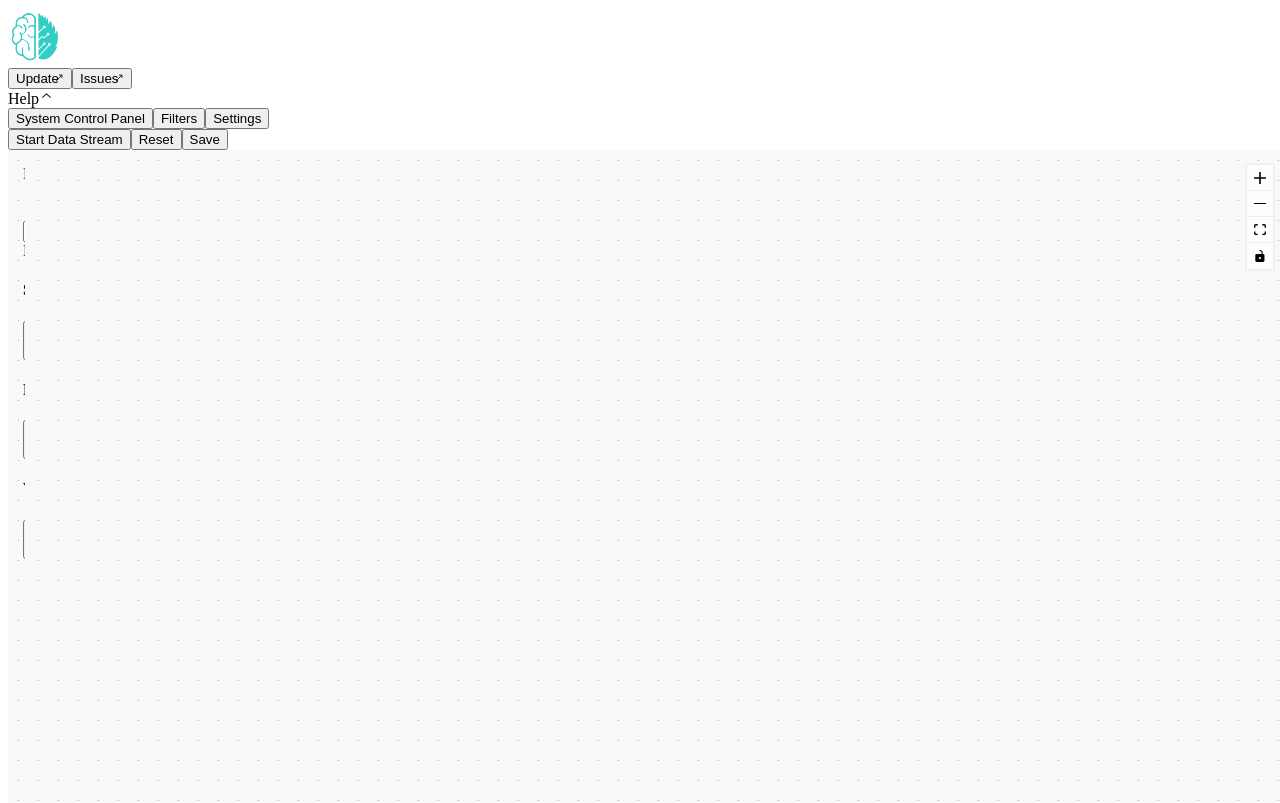
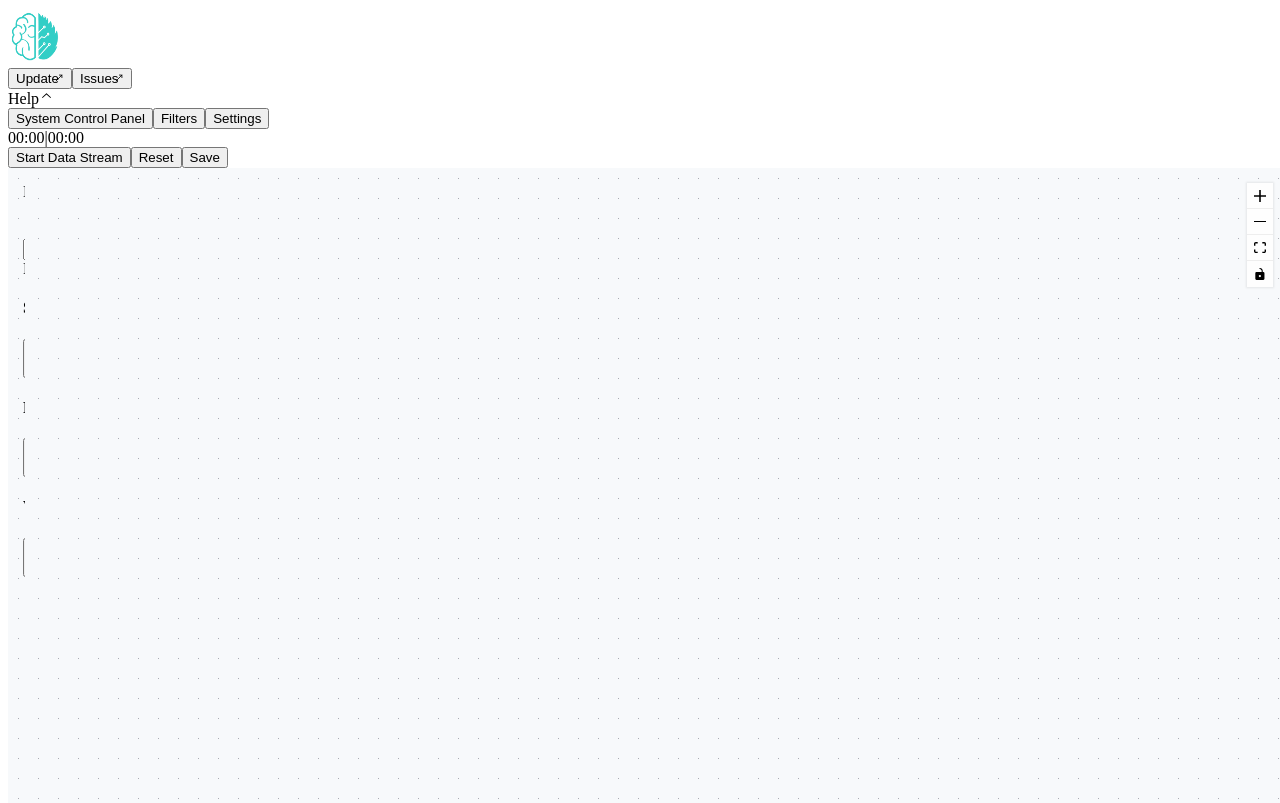
Before and after one commit to UBCMint/mint-frontend-product, a Next.js app: page / in a window 1280 px wide. Shown: the top 803 px of the page. Built offline with nearby package versions, Linux system fonts and the light colour scheme.

Commit message:
added timer

```diff
--- a/components/ui-header/settings-bar.tsx
+++ b/components/ui-header/settings-bar.tsx
@@ -4,16 +4,47 @@ import { Menubar, MenubarMenu, MenubarTrigger } from '@/components/ui/menubar';
 import { Slider } from '@/components/ui/slider';
 import { Button } from '@/components/ui/button';
 import { useGlobalContext } from '@/context/GlobalContext';
+import { Timer } from '@/components/ui/timer';
+import { useEffect, useRef, useState } from 'react';
 
 export default function SettingsBar() {
     const { dataStreaming, setDataStreaming } = useGlobalContext();
-
+    const [leftTimerSeconds, setLeftTimerSeconds] = useState(0);
+    const intervalRef = useRef<NodeJS.Timeout | null>(null);
     // useEffect(() => {
     //     console.log('dataStreaming:', dataStreaming);
     // });
+    // Timer effect - starts/stops based on dataStreaming state
+    useEffect(() => {
+        if (dataStreaming) {
+            // Start the timer
+            intervalRef.current = setInterval(() => {
+                setLeftTimerSeconds(prev => prev + 1);
+            }, 1000);
+        } else {
+            // Stop the timer
+            if (intervalRef.current) {
+                clearInterval(intervalRef.current);
+                intervalRef.current = null;
+            }
+        }
 
+        // Cleanup on unmount
+        return () => {
+            if (intervalRef.current) {
+                clearInterval(intervalRef.current);
+            }
+        };
+    }, [dataStreaming]);
     const handleStartStop = () => {
         setDataStreaming(!dataStreaming);
+    };
+
+    // Format seconds to MM:SS
+    const formatTime = (seconds: number) => {
+        const mins = Math.floor(seconds / 60);
+        const secs = seconds % 60;
+        return `${mins.toString().padStart(2, '0')}:${secs.toString().padStart(2, '0')}`;
     };
 
     return (
@@ -33,7 +64,15 @@ export default function SettingsBar() {
 
             {/* slider */}
             <div className="flex-1 mx-4">
-                <Slider defaultValue={[50]} max={100} step={1} />
+                <Slider defaultValue={[50]} max={100} step={1}/>
+            </div>
+
+            {/* Timer */}
+            <div className="mx-4">
+                <Timer
+                    leftTime={formatTime(leftTimerSeconds)}
+                    rightTime="00:00"
+                />
             </div>
 
             {/* start/stop, load, save */}
--- a/components/ui/slider.tsx
+++ b/components/ui/slider.tsx
@@ -18,7 +18,7 @@ const Slider = React.forwardRef<
     {...props}
   >
     <SliderPrimitive.Track className="relative h-1.5 w-full grow overflow-hidden rounded-full bg-primary/20">
-      <SliderPrimitive.Range className="absolute h-full bg-primary" />
+      <SliderPrimitive.Range className="absolute h-full bg-[#2E7B75]" />
     </SliderPrimitive.Track>
     <SliderPrimitive.Thumb className="block h-4 w-4 rounded-full border border-primary/50 bg-background shadow transition-colors focus-visible:outline-none focus-visible:ring-1 focus-visible:ring-ring disabled:pointer-events-none disabled:opacity-50" />
   </SliderPrimitive.Root>
--- /dev/null
+++ b/components/ui/timer.tsx
@@ -0,0 +1,23 @@
+import React from 'react';
+
+interface TimerProps {
+    leftTime: string;
+    rightTime: string;
+    className?: string;
+}
+
+export const Timer: React.FC<TimerProps> = ({
+    leftTime,
+    rightTime,
+    className = '',
+}) => {
+    return (
+        <div
+            className={`flex items-center space-x-2 font-mono text-xs ${className}`}
+        >
+            <span className="text-gray-700 font-medium">{leftTime}</span>
+            <span className="text-gray-400">|</span>
+            <span className="text-gray-700 font-medium">{rightTime}</span>
+        </div>
+    );
+};
```
